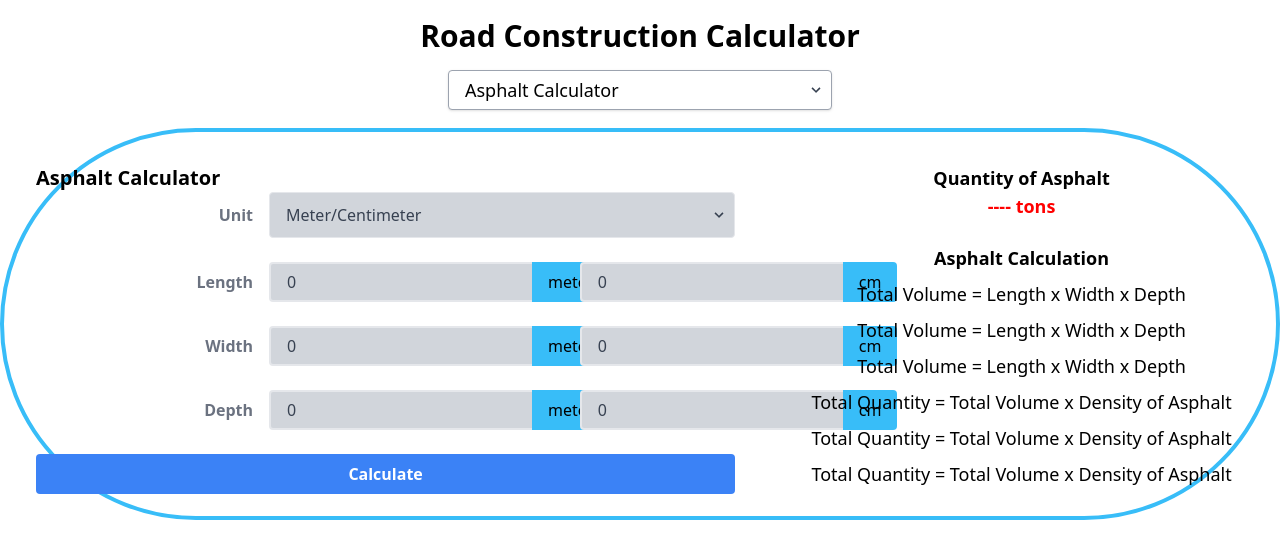
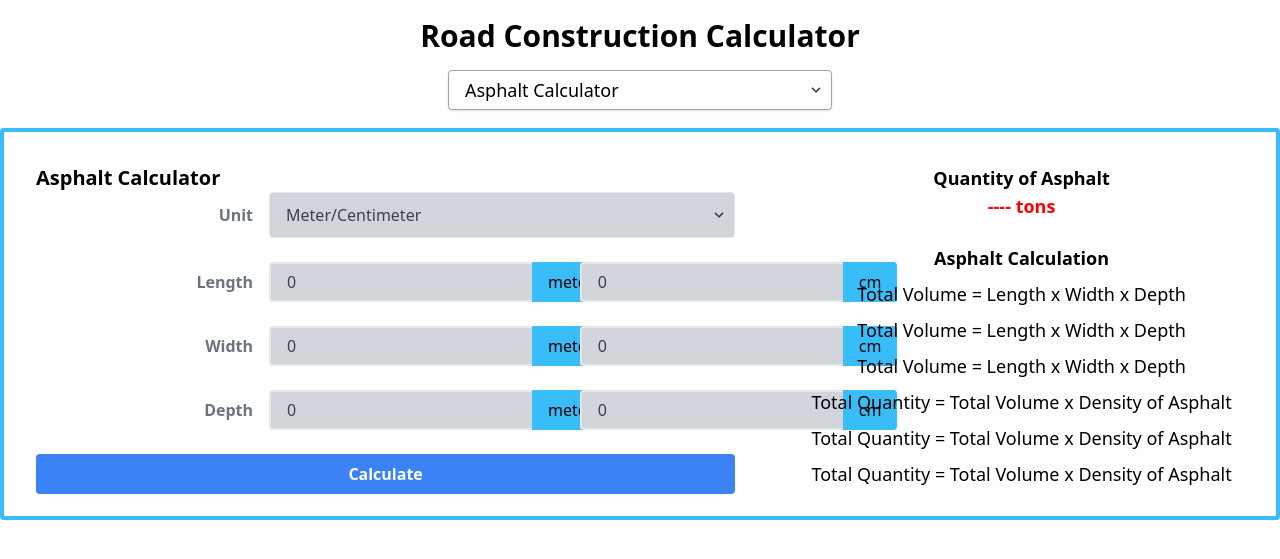
Before and after one commit to rhaeyx/road-construction-calculator, a Django app: page /cement in a window 1280 px wide. Shown: the top 559 px of the page. Run offline with Django 4.2, Linux system fonts and the light colour scheme; some libraries are stand-ins or nearby versions.

Commit message:
fixed border roundedness

```diff
--- a/calculator/templates/asphalt.html
+++ b/calculator/templates/asphalt.html
@@ -38,7 +38,7 @@
 					</div>
 				</div>
 
-				<div class="w-full flex border-4 border-sky-400 rounded-full">
+				<div class="w-full flex border-4 border-sky-400 rounded">
 					<form
 						id="solver"
 						action=""
```
